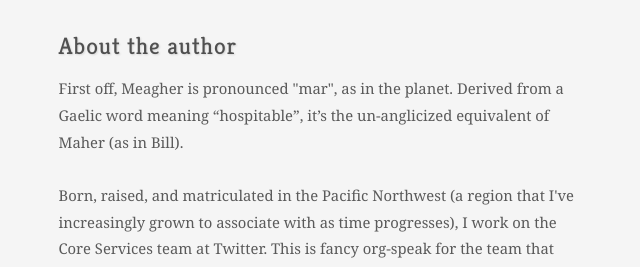
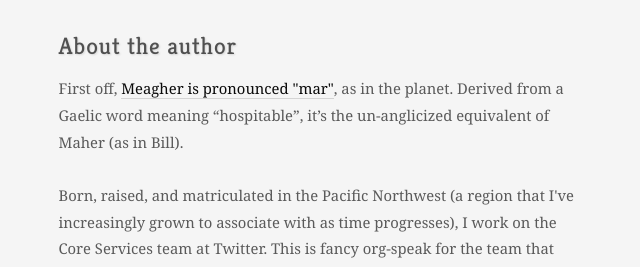
Before and after one commit to evnm/www, a Jekyll site: the page built from about.html, in a window 1280 px wide. Shown: the part 393-660 px from the top of the page, without its empty margins (319-959 px from the left). Built offline with Jekyll 4.4.1, drawn with Linux system fonts in a browser that asks for light colours; comment, search, counter and statistics services are not loaded; part of the change alters nothing that is shown.

```diff
--- a/about.html
+++ b/about.html
@@ -6,7 +6,7 @@ title: About the author
 
 <h1>About the author</h1>
 
-<p>First off, Meagher is pronounced "mar", as in the planet. Derived from a Gaelic word meaning “hospitable”, it’s the un-anglicized equivalent of Maher (as in Bill).</p>
+<p>First off, <a href="http://pronouncenames.com/search?name=meagher">Meagher is pronounced "mar"</a>, as in the planet. Derived from a Gaelic word meaning “hospitable”, it’s the un-anglicized equivalent of Maher (as in Bill).</p>
 
 <p>Born, raised, and matriculated in the Pacific Northwest (a region that I've increasingly grown to associate with as time progresses), I work on the Core Services team at Twitter. This is fancy org-speak for the team that builds out the SOA infrastructure that's helped Twitter scale and develop products more flexibly.</p>
 
```
